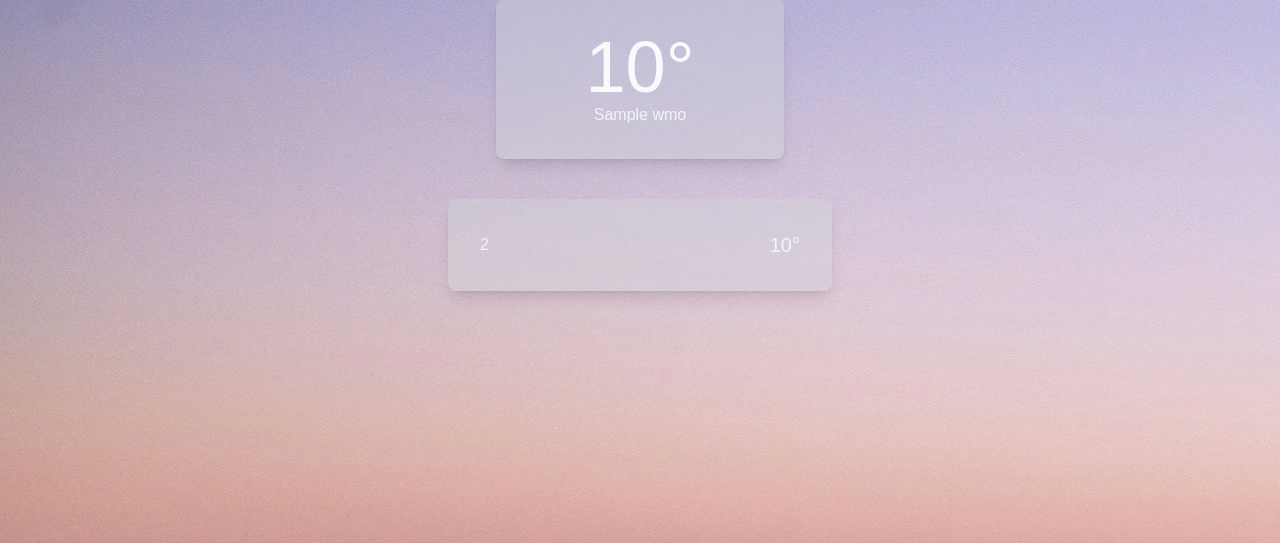
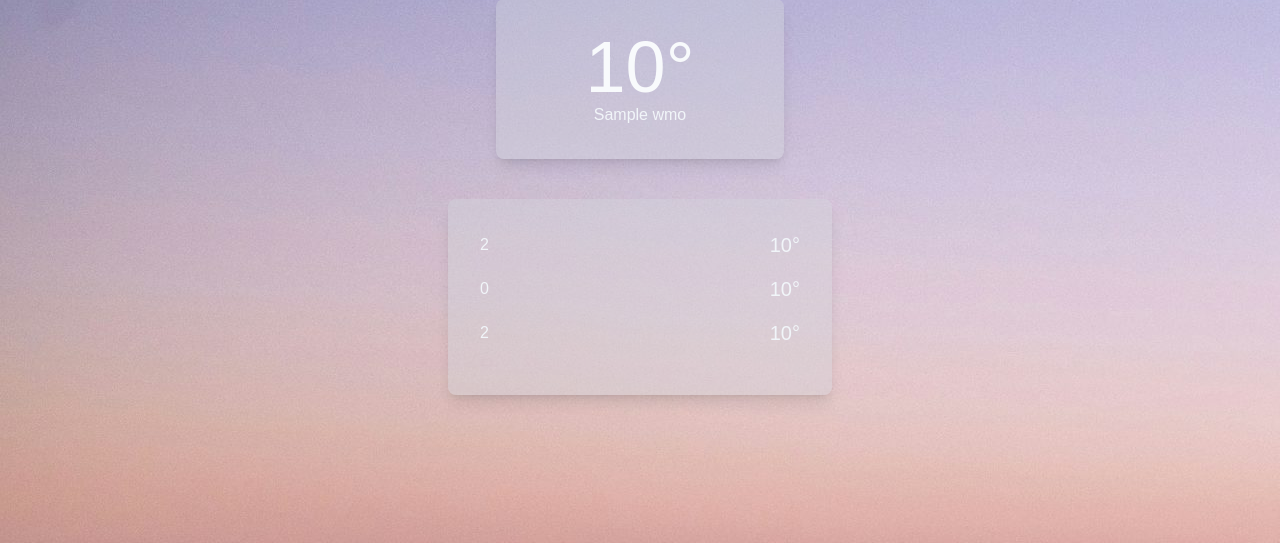
Before and after one commit to vangauthic/weather-app, a Flask app: template templates/index.html in a window 1280 px wide. Shown: the part 257-800 px from the top of the page. Run offline with Flask 3, Linux system fonts and the light colour scheme; the template is opened without the code that fills it: most values are stand-ins (such as "Sample title", 1, 10 or a date in 2020); parts of the project's set-up code (start-up, migrations or seed data) failed here and were passed over; some web fonts are replaced.

Commit message:
upd forecast

```diff
--- a/static/output.css
+++ b/static/output.css
@@ -630,6 +630,10 @@ video {
   padding-bottom: 1rem;
 }
 
+.pb-2 {
+  padding-bottom: 0.5rem;
+}
+
 .pb-4 {
   padding-bottom: 1rem;
 }
--- a/templates/index.html
+++ b/templates/index.html
@@ -29,12 +29,26 @@
     </div>
 
     <div class="max-w-96 mx-auto mt-10 bg-gray-300 bg-opacity-40 backdrop-blur-16px p-8 rounded-lg shadow-lg">
-        <h2 class="text-l text-slate-100 font-sfpro">
+        <h2 class="text-l text-slate-100 font-sfpro pb-4">
             <p class="flex justify-between items-center">
                 <span class="text-left font-sfprolight">{{ next_12_time[0] }}</span>
                 <span class="text-right text-xl">{{ next_12_temp[0] }}°</span>
             </p>
         </h2>
+
+        <h2 class="text-l text-slate-100 font-sfpro pb-4">
+            <p class="flex justify-between items-center">
+                <span class="text-left font-sfprolight">{{ next_12_time[1] }}</span>
+                <span class="text-right text-xl">{{ next_12_temp[1] }}°</span>
+            </p>
+        </h2>
+
+        <h2 class="text-l text-slate-100 font-sfpro pb-4">
+            <p class="flex justify-between items-center">
+                <span class="text-left font-sfprolight">{{ next_12_time[2] }}</span>
+                <span class="text-right text-xl">{{ next_12_temp[2] }}°</span>
+            </p>
+        </h2>
     </div>
 </body>
 </html>
```
